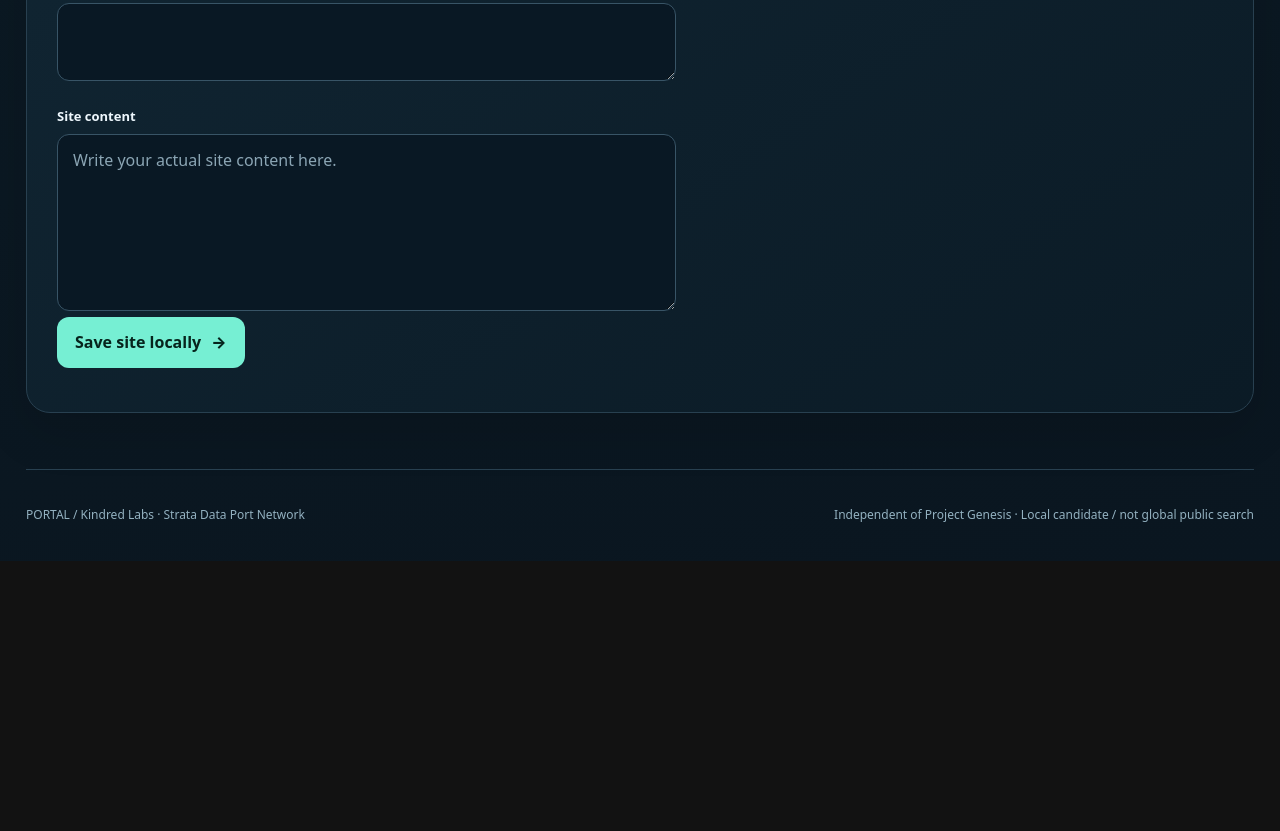
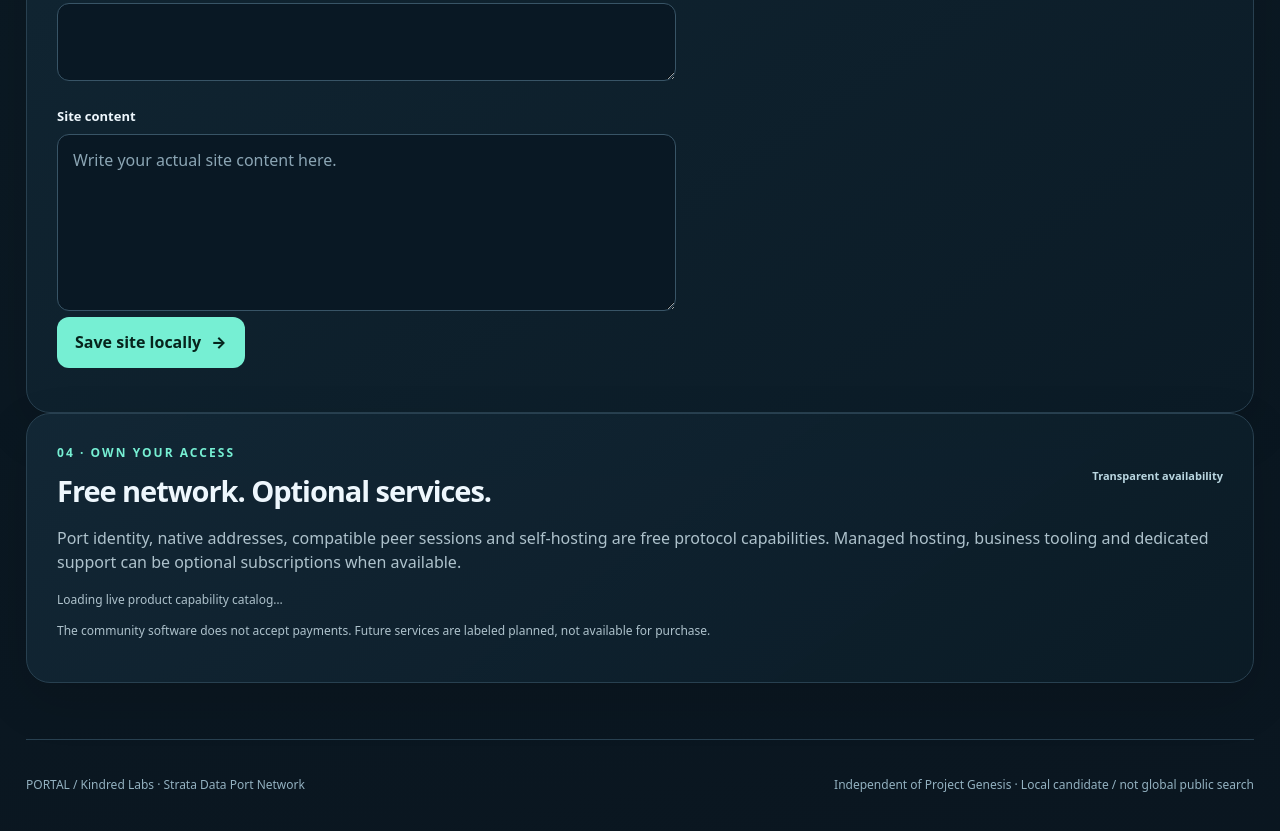
Before and after one commit to KindredKJ/strata-data-port-network, a website: page apps/portal/public/index.html in a window 1280 px wide. Shown: the part 1741-2572 px from the top of the page. Before the commit the page ends 2302 px from the top, so only its background shows below. Drawn offline with Linux system fonts and the light colour scheme; no server answers.

Commit message:
feat(portal): show free network guarantees and honest future managed service tiers

```diff
--- a/apps/portal/public/index.html
+++ b/apps/portal/public/index.html
@@ -76,6 +76,12 @@
           </div>
         </div>
       </section>
+      <section class="panel pricing" aria-labelledby="plans-label">
+        <div class="panel-head"><div><p class="eyebrow">04 · OWN YOUR ACCESS</p><h2 id="plans-label">Free network. Optional services.</h2></div><span class="micro">Transparent availability</span></div>
+        <p>Port identity, native addresses, compatible peer sessions and self-hosting are free protocol capabilities. Managed hosting, business tooling and dedicated support can be optional subscriptions when available.</p>
+        <div id="community-plans" class="plan-grid" aria-live="polite"><p class="hint">Loading live product capability catalog…</p></div>
+        <p class="hint">The community software does not accept payments. Future services are labeled planned, not available for purchase.</p>
+      </section>
     </main>
     <footer><span>PORTAL / Kindred Labs · Strata Data Port Network</span><span>Independent of Project Genesis · Local candidate / not global public search</span></footer>
   </div>
```
